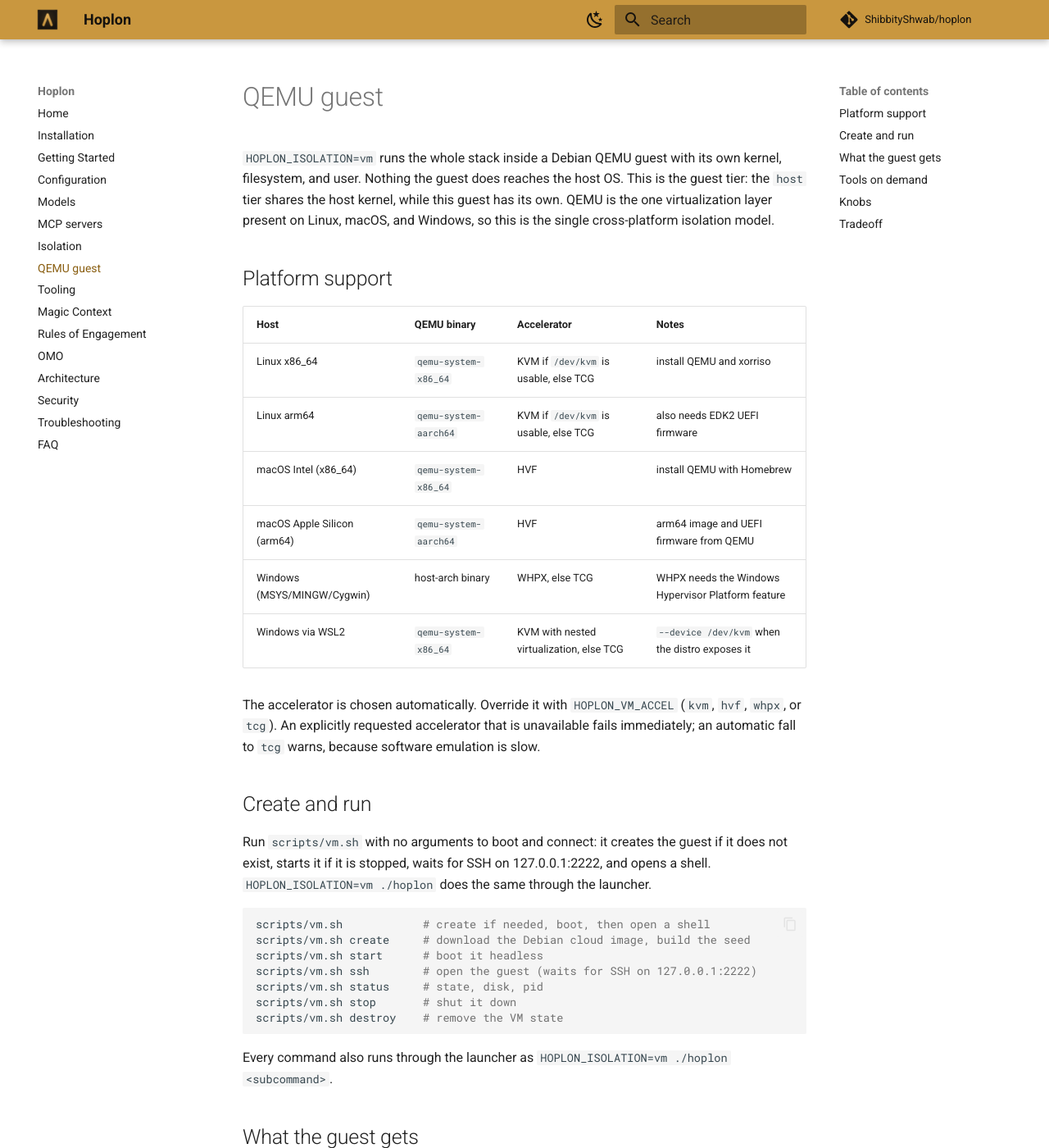
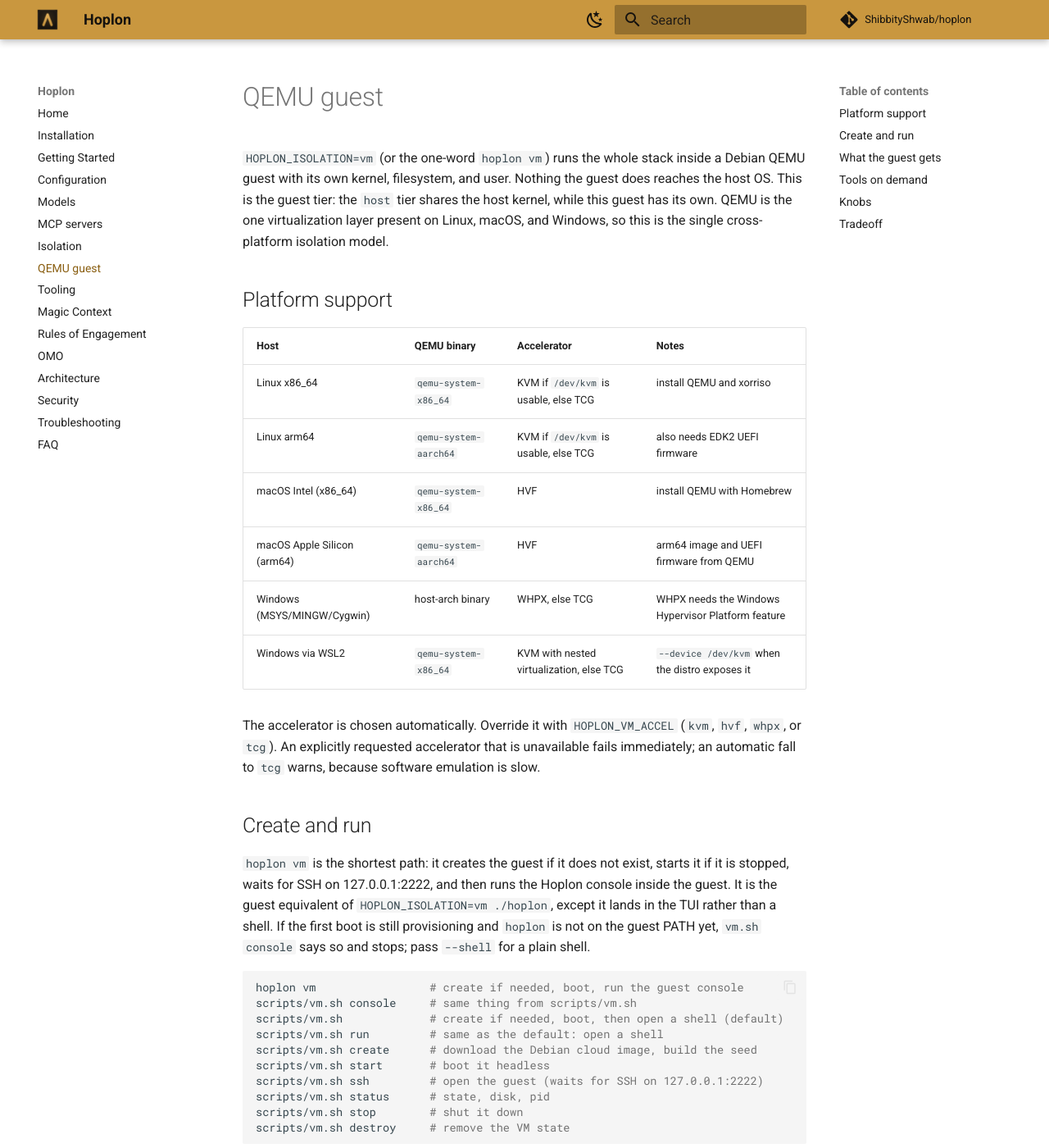
Before and after one commit to ShibbityShwab/hoplon, an MkDocs documentation site: the page built from docs/vm.md, in a window 1280 px wide and 1400 px high. Shown: the whole window at 82% size. Built offline with MkDocs 1.6.1 and Material for MkDocs 9.7.7, drawn with Linux system fonts in a browser that asks for light colours; comment, search, counter and statistics services are not loaded; some of the changed text lies outside the part shown.

Commit message:
feat: one-command setup and one-word VM entry
Adds hoplon: runtime present (/home/shibbityshwab/Documents/GitHub/hoplon/bin/opencode)
hoplon: VENICE_API_KEY already set in .env
hoplon: guest image already built

hoplon doctor
  repo                /home/shibbityshwab/Documents/GitHub/hoplon
  opencode            1.18.25
  VENICE_API_KEY      set
  node / npx          yes / yes
  uvx (python MCP)    yes
  docker (docker MCP) yes
  weapons             nmap:yes nuclei:yes sqlmap:NO ffuf:NO msfconsole:NO ghidra:NO
  venice reachable    yes (fetch the runtime, write .env at mode 600 with a hidden key prompt, optionally pre-build the guest, run doctor; idempotent and safe when stdin is not a TTY) and vm: booting VM (accel=kvm cpu=host cpus=4 ram=4096MiB ssh=127.0.0.1:2222)
vm: VM running (pid 2412328)
  connect: /home/shibbityshwab/Documents/GitHub/hoplon/scripts/vm.sh ssh
vm: waiting for sshd on 127.0.0.1:2222 (up to 300s) (create if needed, boot, and land in the Hoplon console inside the guest via the new scripts/vm.sh console). HOPLON_ISOLATION=vm keeps working. README quickstart is two commands and the toggles table moved to docs/configuration.md.

````diff
--- a/docs/vm.md
+++ b/docs/vm.md
@@ -1,7 +1,8 @@
 # QEMU guest
 
-`HOPLON_ISOLATION=vm` runs the whole stack inside a Debian QEMU guest with its
-own kernel, filesystem, and user. Nothing the guest does reaches the host OS.
+`HOPLON_ISOLATION=vm` (or the one-word `hoplon vm`) runs the whole stack inside
+a Debian QEMU guest with its own kernel, filesystem, and user. Nothing the guest
+does reaches the host OS.
 This is the guest tier: the `host` tier shares the host kernel, while this guest
 has its own. QEMU is the one virtualization layer present on Linux, macOS, and
 Windows, so this is the single cross-platform isolation model.
@@ -24,23 +25,30 @@
 
 ## Create and run
 
-Run `scripts/vm.sh` with no arguments to boot and connect: it creates the guest
-if it does not exist, starts it if it is stopped, waits for SSH on
-127.0.0.1:2222, and opens a shell. `HOPLON_ISOLATION=vm ./hoplon` does the same
-through the launcher.
+`hoplon vm` is the shortest path: it creates the guest if it does not exist,
+starts it if it is stopped, waits for SSH on 127.0.0.1:2222, and then runs the
+Hoplon console inside the guest. It is the guest equivalent of
+`HOPLON_ISOLATION=vm ./hoplon`, except it lands in the TUI rather than a shell.
+If the first boot is still provisioning and `hoplon` is not on the guest PATH
+yet, `vm.sh console` says so and stops; pass `--shell` for a plain shell.
 
 ```bash
-scripts/vm.sh            # create if needed, boot, then open a shell
-scripts/vm.sh create     # download the Debian cloud image, build the seed
-scripts/vm.sh start      # boot it headless
-scripts/vm.sh ssh        # open the guest (waits for SSH on 127.0.0.1:2222)
-scripts/vm.sh status     # state, disk, pid
-scripts/vm.sh stop       # shut it down
-scripts/vm.sh destroy    # remove the VM state
+hoplon vm                 # create if needed, boot, run the guest console
+scripts/vm.sh console     # same thing from scripts/vm.sh
+scripts/vm.sh             # create if needed, boot, then open a shell (default)
+scripts/vm.sh run         # same as the default: open a shell
+scripts/vm.sh create      # download the Debian cloud image, build the seed
+scripts/vm.sh start       # boot it headless
+scripts/vm.sh ssh         # open the guest (waits for SSH on 127.0.0.1:2222)
+scripts/vm.sh status      # state, disk, pid
+scripts/vm.sh stop        # shut it down
+scripts/vm.sh destroy     # remove the VM state
 ```
 
 Every command also runs through the launcher as
-`HOPLON_ISOLATION=vm ./hoplon <subcommand>`.
+`HOPLON_ISOLATION=vm ./hoplon <subcommand>`. The `console` and `run` subcommands
+accept extra arguments as the guest command; `console --shell` opens a shell
+instead of the console.
 
 ## What the guest gets
 
````
Also changed, not shown: README.md (+26 -22 lines), docs/configuration.md (+22 -0 lines), docs/faq.md (+13 -5 lines), docs/getting-started.md (+16 -7 lines), docs/installation.md (+12 -1 lines), 4 other files.
